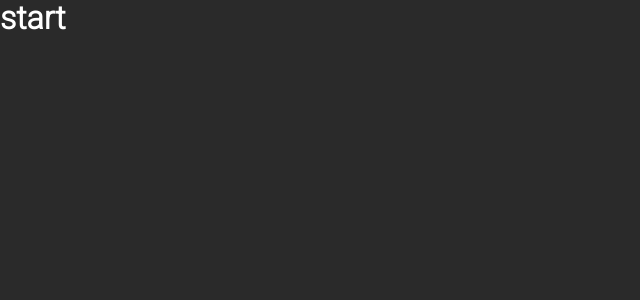
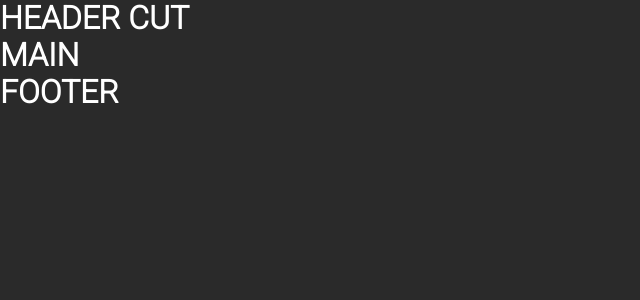
Before and after one commit to Aleksandrov-Georgy/kinoshka, a Next.js app: page / in a window 1280 px wide. Shown: the top 300 px of the page, without its empty margins (0-640 px from the left). Built offline with nearby package versions, Linux system fonts and the light colour scheme.

Commit message:
Added basic markup

```diff
--- a/package.json
+++ b/package.json
@@ -20,6 +20,7 @@
     "@types/node": "^20",
     "@types/react": "^18",
     "@types/react-dom": "^18",
+    "prettier": "^3.2.5",
     "typescript": "^5"
   }
 }
--- /dev/null
+++ b/src/Components/Footer/Footer.tsx
@@ -0,0 +1,9 @@
+import S from './footer.module.scss';
+
+export default function Footer() {
+  return (
+    <div className={S.header}>
+      <h1>FOOTER</h1>
+    </div>
+  );
+}
--- a/src/Components/Header/Header.tsx
+++ b/src/Components/Header/Header.tsx
@@ -1,9 +1,9 @@
 import S from './header.module.scss';
 
 export default function Header() {
-    return (
-        <div className={S.header}>
-            <h1>start</h1>
-        </div>
-    )
+  return (
+    <div className={S.header}>
+      <h1>HEADER CUT</h1>
+    </div>
+  );
 }
--- /dev/null
+++ b/src/app/(main)/layout.tsx
@@ -0,0 +1,22 @@
+import Header from '@/Components/Header/Header';
+import Home from '@/app/(main)/page';
+import Footer from '@/Components/Footer/Footer';
+
+interface AppLayoutProps {
+  children: React.ReactNode;
+}
+
+// лейаут основного приложения
+export default function AppLayout({ children }: AppLayoutProps) {
+  return (
+    <>
+      <header>
+        <Header />
+      </header>
+      <main>{children}</main>
+      <footer>
+        <Footer />
+      </footer>
+    </>
+  );
+}
--- a/src/app/(main)/page.tsx
+++ b/src/app/(main)/page.tsx
@@ -1,10 +1,10 @@
-import S from '../main.module.scss'
-import Header from "@/Components/Header/Header";
+import S from '../main.module.scss';
+import Header from '@/Components/Header/Header';
 
 export default function Home() {
   return (
-   <div className={S.wrapper}>
-     <Header />
-   </div>
+    <div className={S.wrapper}>
+      <h1>MAIN</h1>
+    </div>
   );
 }
```
Also changed, not shown: src/Components/Footer/footer.module.scss (added), 1 other file (tests, documents, lock files or other folders).
